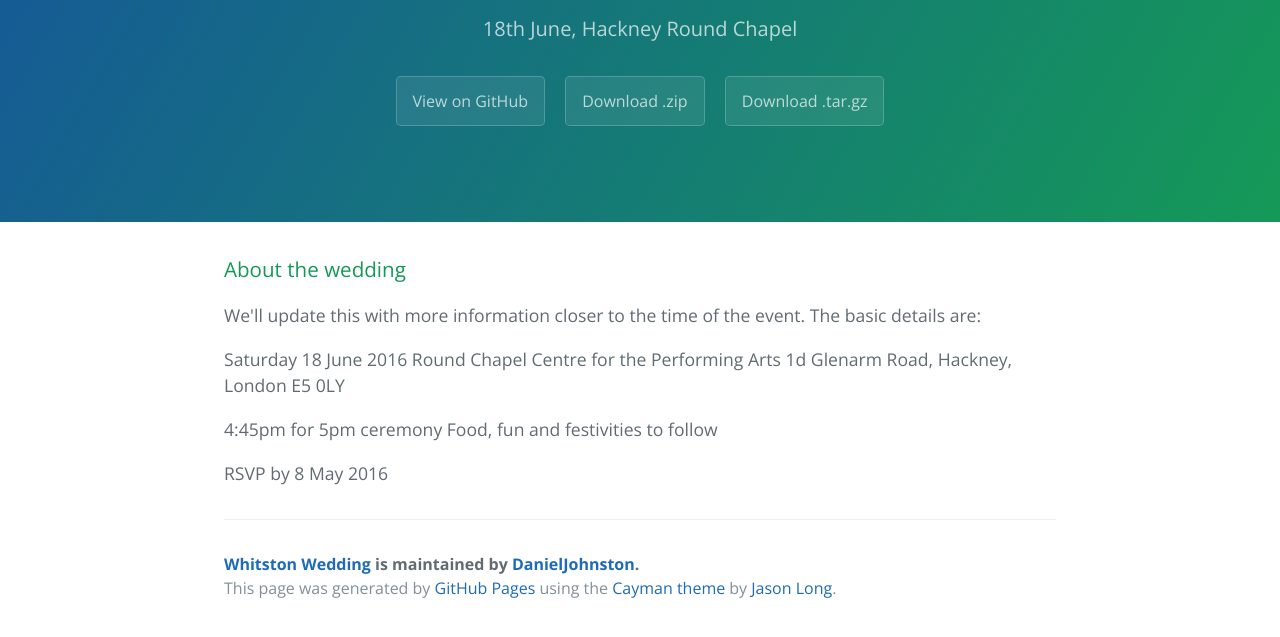
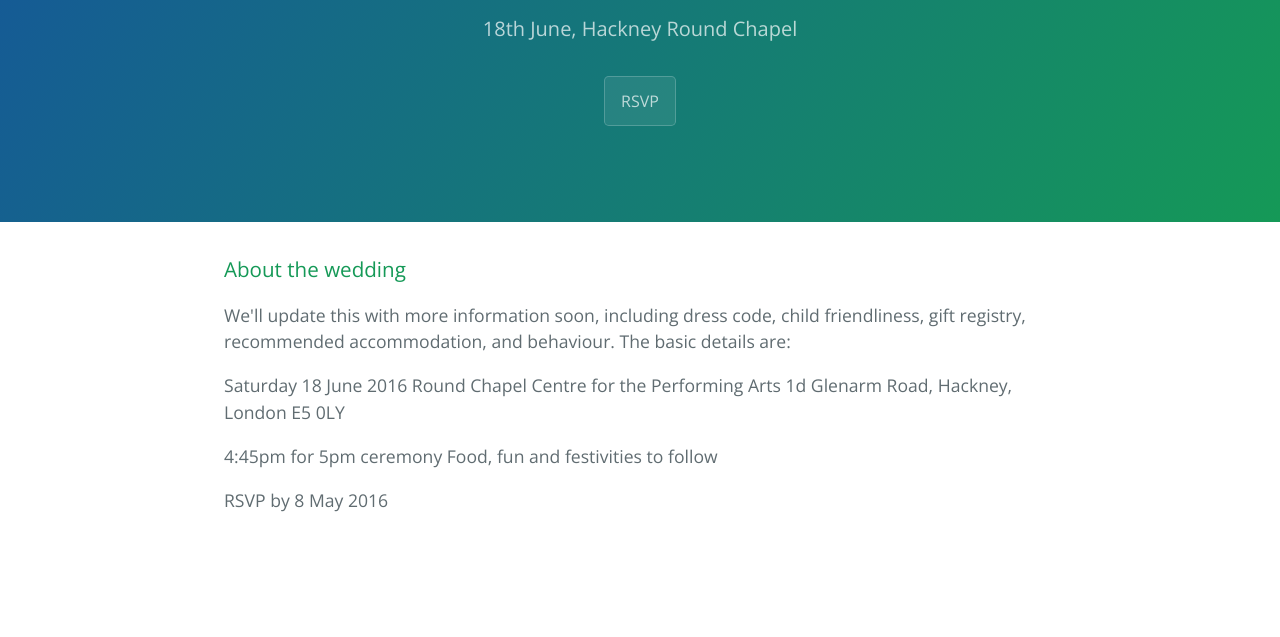
Before and after one commit to DanielJohnston/whitstonwedding, a plain HTML site: page index.html in a window 1280 px wide. Shown: the part 161-798 px from the top of the page. Drawn offline with nearby package versions, Linux system fonts and the light colour scheme.

Commit message:
Base personalisation

```diff
--- a/index.html
+++ b/index.html
@@ -13,16 +13,16 @@
     <section class="page-header">
       <h1 class="project-name">Whitston Wedding</h1>
       <h2 class="project-tagline">18th June, Hackney Round Chapel</h2>
-      <a href="https://github.com/DanielJohnston/whitstonwedding" class="btn">View on GitHub</a>
-      <a href="https://github.com/DanielJohnston/whitstonwedding/zipball/master" class="btn">Download .zip</a>
-      <a href="https://github.com/DanielJohnston/whitstonwedding/tarball/master" class="btn">Download .tar.gz</a>
+      <a href="https://github.com/DanielJohnston/whitstonwedding" class="btn">RSVP</a>
+      <!--<a href="https://github.com/DanielJohnston/whitstonwedding/zipball/master" class="btn">Download .zip</a>-->
+      <!--<a href="https://github.com/DanielJohnston/whitstonwedding/tarball/master" class="btn">Download .tar.gz</a>-->
     </section>
 
     <section class="main-content">
       <h3>
 <a id="about-the-wedding" class="anchor" href="#about-the-wedding" aria-hidden="true"><span aria-hidden="true" class="octicon octicon-link"></span></a>About the wedding</h3>
 
-<p>We'll update this with more information closer to the time of the event. The basic details are:</p>
+<p>We'll update this with more information soon, including dress code, child friendliness, gift registry, recommended accommodation, and behaviour. The basic details are:</p>
 
 <p>Saturday 18 June 2016
 Round Chapel Centre for the Performing Arts
@@ -33,7 +33,7 @@ Food, fun and festivities to follow</p>
 
 <p>RSVP by 8 May 2016</p>
 
-      <footer class="site-footer">
+      <footer class="site-footer" style="display:none">
         <span class="site-footer-owner"><a href="https://github.com/DanielJohnston/whitstonwedding">Whitston Wedding</a> is maintained by <a href="https://github.com/DanielJohnston">DanielJohnston</a>.</span>
 
         <span class="site-footer-credits">This page was generated by <a href="https://pages.github.com">GitHub Pages</a> using the <a href="https://github.com/jasonlong/cayman-theme">Cayman theme</a> by <a href="https://twitter.com/jasonlong">Jason Long</a>.</span>
```
